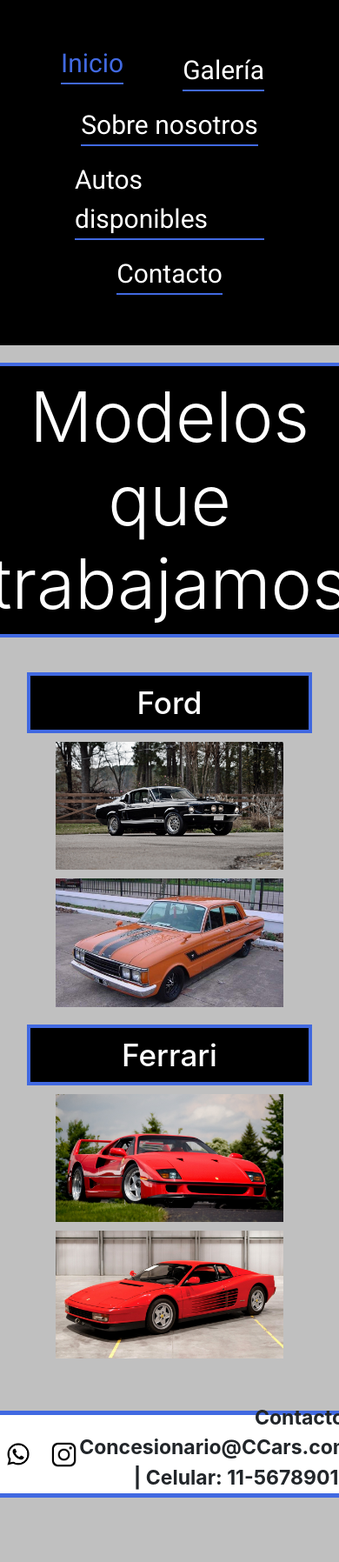
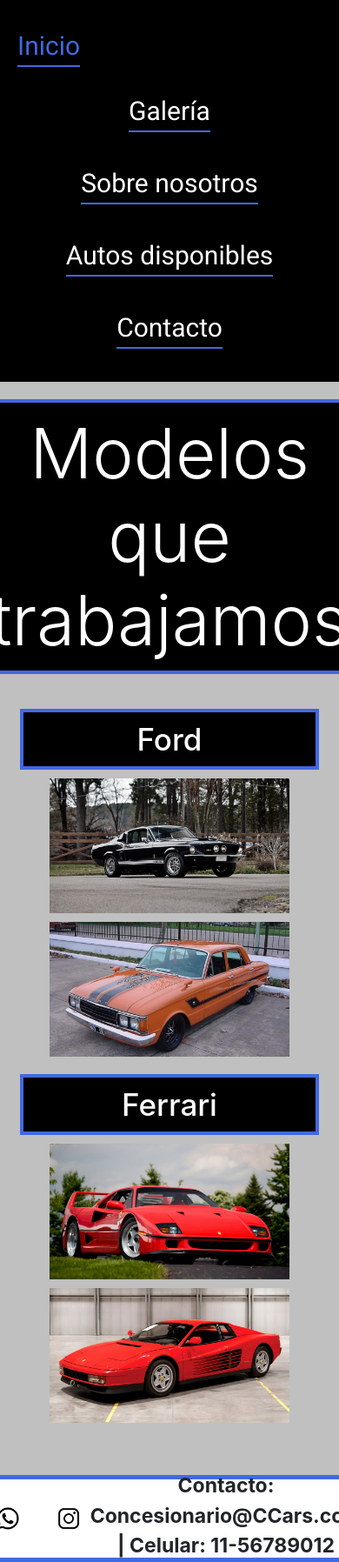
Before and after one commit to AdrielMarchesini/PF-Marchesini, a plain HTML site: page pages/galeria.html in a window 390 px wide. Shown: the top 1796 px of the page at 87% size. Before the commit the page ends 1722 px from the top, so only its background shows below. Drawn offline with nearby package versions, Linux system fonts and the light colour scheme.

Commit message:
index responsive

```diff
--- a/css/style.css
+++ b/css/style.css
@@ -40,6 +40,29 @@
   height: 2px;
   background-color: royalblue;
   margin-top: 0;
+}
+
+@media screen and (max-width: 768px) {
+  .nav {
+    flex-direction: column;
+    align-items: center;
+  }
+
+  .nav a {
+    margin: 10px 0;
+  }
+
+  .nav-home {
+    margin-right: 0;
+  }
+
+  .header {
+    padding: 20px;
+  }
+
+  .nav a {
+    font-size: 30px;
+  }
 }
 
 .general-container {
@@ -86,6 +109,28 @@
   height: auto;
   display: block;
   margin-top: 10px;
+}
+
+@media screen and (max-width: 768px) {
+  body.index {
+    font-size: 16px;
+  }
+
+  .header.index {
+    padding: 20px;
+  }
+
+  .general-container {
+    padding: 20px;
+  }
+
+  .image-container {
+    margin: 20px;
+  }
+
+  .marca {
+    font-size: 20px;
+  }
 }
 
 .gallery-page {
@@ -414,3 +459,23 @@
   height: auto;
   margin-left: 10px;
 }
+
+@media screen and (max-width: 768px) {
+  .footer {
+    text-align: center;
+    padding: 20px;
+  }
+
+  .footer img {
+    margin-right: 20px;
+  }
+
+  .footer .ig {
+    margin: 10px;
+    width: 30px;
+  }
+
+  .footer-contact {
+    margin-top: 10px;
+  }
+}
```
